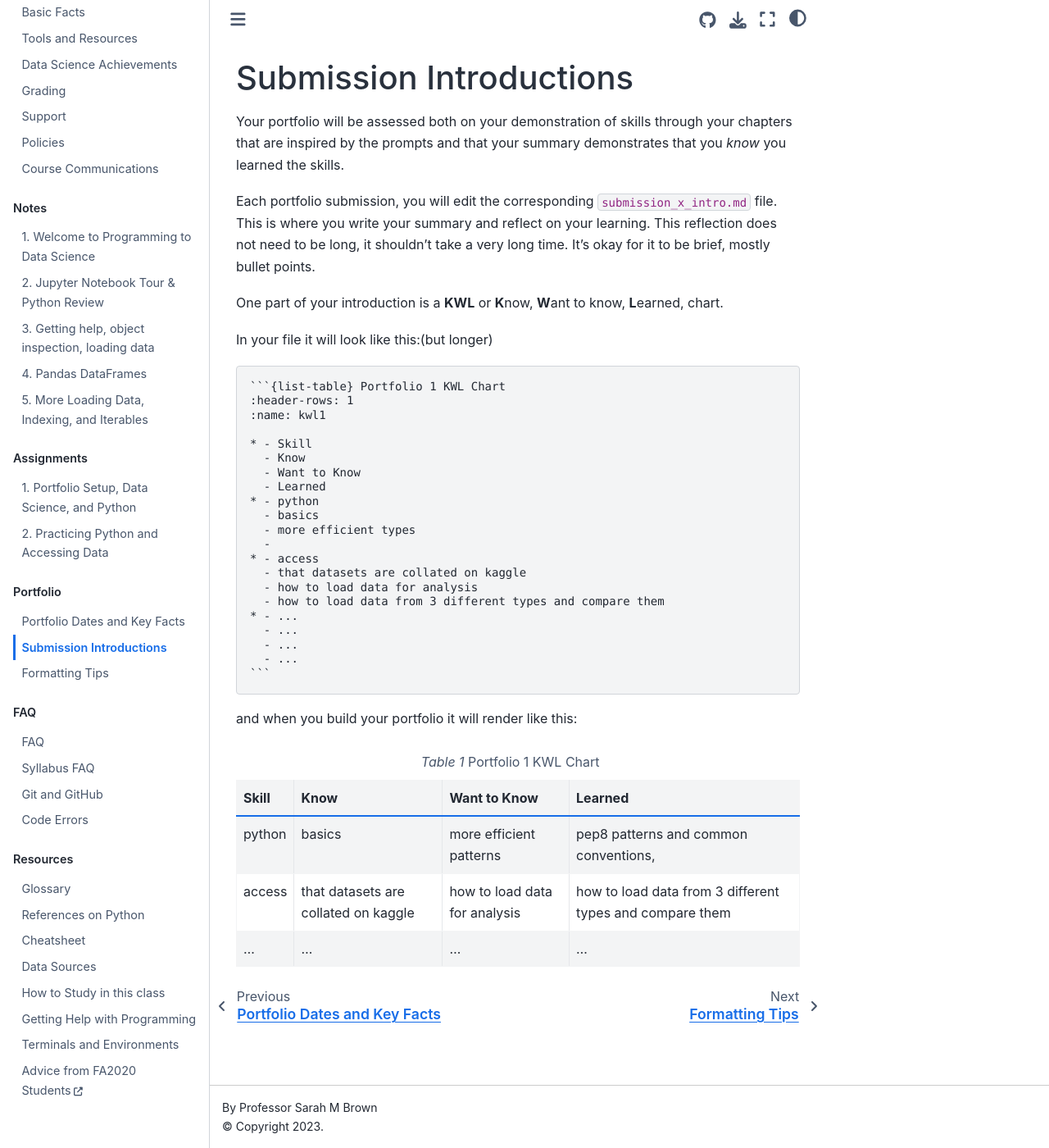
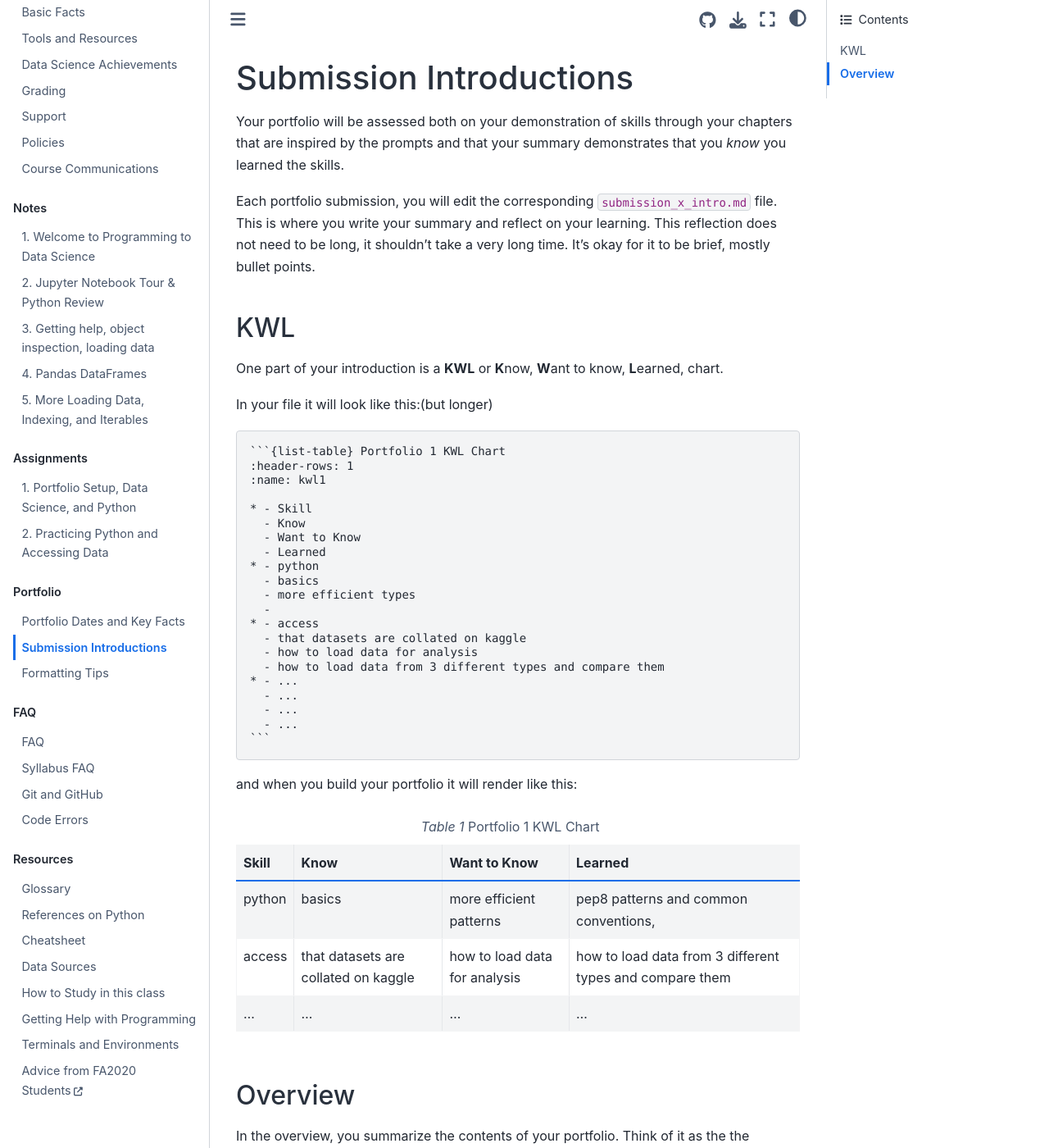
Before and after one commit to rhodyprog4ds/BrownFall21, a Jupyter Book: the page built from portfolio/intro_reflection.md, in a window 1280 px wide and 1400 px high. Shown: the whole window at 82% size. Built offline with Jupyter Book 1.0.4 settings and Sphinx 7.4.7 and the Sphinx Book theme 1.1.4, drawn with Linux system fonts in a browser that asks for light colours; pages that are not in the unit, such as notebooks, are missing from menus; some of the changed text lies outside the part shown.

Commit message:
being portfolio instruction sand learnign tips

````diff
--- a/_static/course_admonitions.css
+++ b/_static/course_admonitions.css
@@ -57,3 +57,15 @@
     color: rgba(var(--pst-color-success), 1);
     content: '\1f4c1';
 }
+
+
+.admonition-learning-tip {
+    border-left-color: rgba(var(--pst-color-info), 1);
+}
+.admonition-learning-tip  .admonition-title {
+    background-color: rgba(var(--pst-color-info), .1)
+}
+.admonition-learning-tip  .admonition-title:before {
+    color: rgba(var(--pst-color-info), 1);
+    content: '\1f9e0';
+}
--- a/portfolio/intro_reflection.md
+++ b/portfolio/intro_reflection.md
@@ -5,6 +5,8 @@
 
 
 Each portfolio submission, you will edit the corresponding `submission_x_intro.md` file.  This is where you write your summary and reflect on your learning.  This reflection does not need to be long, it shouldn't take a very long time.  It's okay for it to be brief, mostly bullet points.
+
+## KWL
 
 One part of your introduction is a **KWL** or **K**now, **W**ant to know, **L**earned, chart.
 
@@ -56,3 +58,15 @@
   - ...
   - ...
 ```
+
+## Overview
+
+In the overview, you summarize the contents of your portfolio. Think of it as the the introduction to the overall submission.  Your goal is to help us know what to expect when grading your portfolio and to know that you know what you've learned.
+
+Writing this out will help give you a space to confirm that you're on track by checking your own work against the {ref}`achievement-definitions` table.  If your work does not earn level 3 achievements, your summary will help us identify if you are on track or if you're not on track. If you're not on track it will help us distinguish between if it's because of a misunderstanding in the expectations or the material.
+
+This summary helps us help you achieve your own goals and lets us help you accordingly. We want you succeed in the course and the best way to do that is to check in frequently.
+
+```{admonition} Learning Tip
+This reflection process also help you learn better, in addition to being an accountability check. What you draw your attention to gets reinforced in your memory, so reflecting on what you've learned helps you learn better.
+```
````
Also changed, not shown: portfolio/index.md (+2 -4 lines), resources/learning.md (+4 -3 lines).
